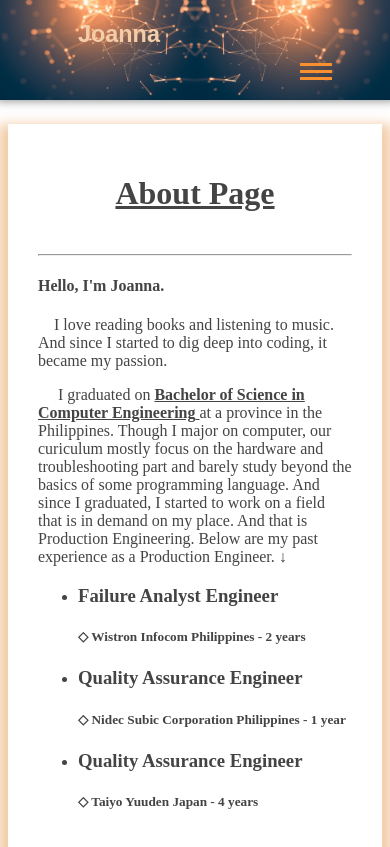
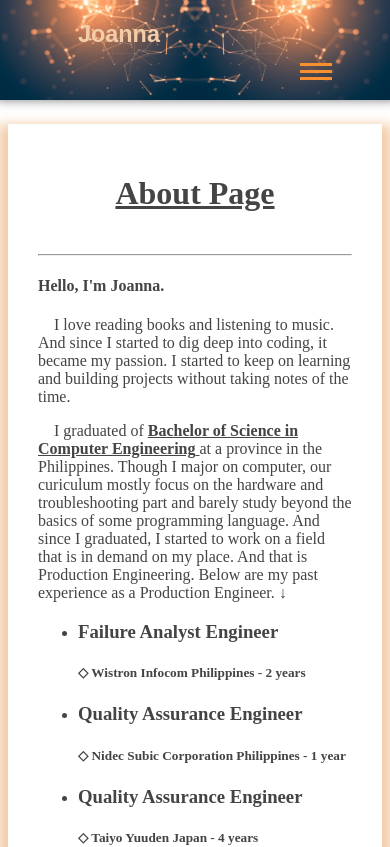
Before and after one commit to rcjdiv/mysite, a Next.js app: page /about in a window 390 px wide. Shown: the top 847 px of the page. Built offline with nearby package versions, Linux system fonts and the light colour scheme; a web font is replaced by a local one.

Commit message:
Responsive editing

```diff
--- a/pages/about.js
+++ b/pages/about.js
@@ -8,6 +8,7 @@ const about = () => {
     <>
       <div className={aboutStyles.about}>
         <Head>
+          <meta content="width=device-width, initial-scale=1" name="viewport" />
           <title>About</title>
         </Head>
 
@@ -17,10 +18,12 @@ const about = () => {
           <h4>Hello, I'm Joanna.</h4>
           <p>
             &emsp;I love reading books and listening to music. And since I
-            started to dig deep into coding, it became my passion.
+            started to dig deep into coding, it became my passion. I started to
+            keep on learning and building projects without taking notes of the
+            time.
           </p>
           <p>
-            &emsp; I graduated on{' '}
+            &emsp;I graduated of{' '}
             <span className={aboutStyles.course}>
               Bachelor of Science in Computer Engineering{' '}
             </span>
--- a/styles/About.module.css
+++ b/styles/About.module.css
@@ -43,6 +43,12 @@
 
 @media screen and (max-width: 590px) {
   .about {
-    height: 280vh;
+    height: 300vh;
   }
 }
+
+@media (min-width: 650) and (max-width: 900px) {
+  .about {
+    height: 340vh;
+  }
+}
```
